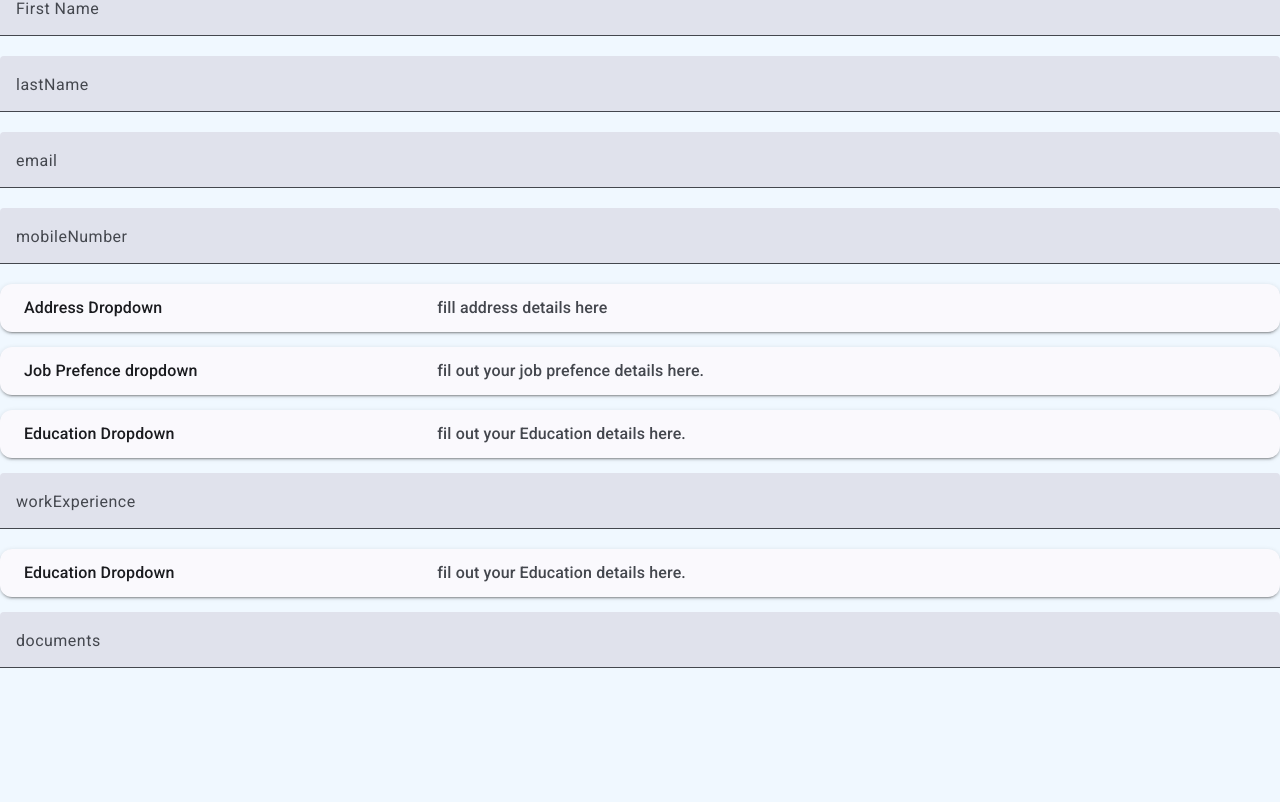
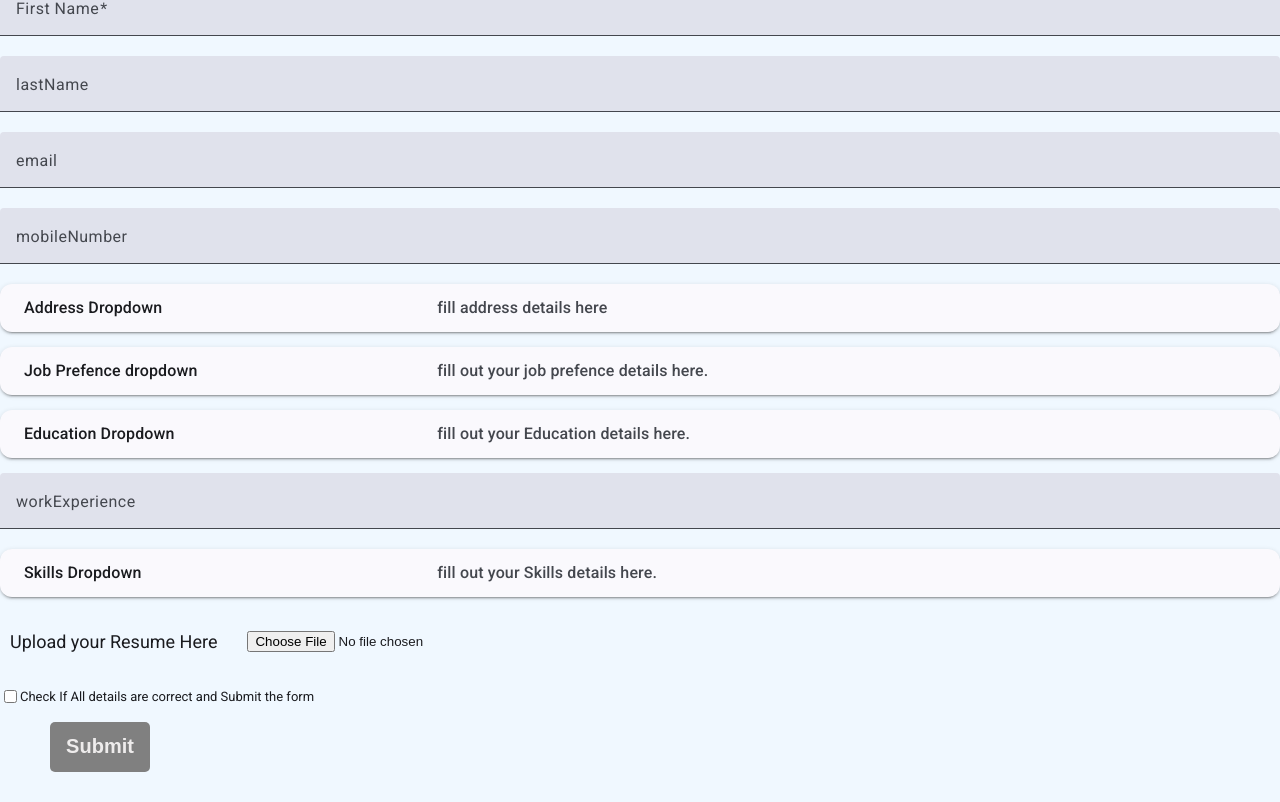
Before and after one commit to viveksharma1218/jobSearch, an Angular app in the folder ecomm/: page /apply in a window 1280 px wide. Shown: the part 212-1014 px from the top of the page. Before the commit the page ends 900 px from the top, so only its background shows below. Built offline with nearby package versions, Linux system fonts and the light colour scheme.

Commit message:
submit button added and listening to ngSubmit event.Some Builtin Validators applied.

```diff
--- a/ecomm/src/app/apply/apply.css
+++ b/ecomm/src/app/apply/apply.css
@@ -10,3 +10,43 @@
 .dropdown{
   margin-bottom:15px;
 }
+.submitButtonDiv{
+  height:80px;
+  margin-bottom:50px;
+}
+.submitButton{
+  width:100px;
+  height:50px;
+  font-size:20px;
+  font-weight: 600;
+  color:brown;
+  border:none;
+  border-radius:5px;
+  background-color: rgb(103, 167, 188);
+  margin-left:50px;
+}
+.submitButton:hover{
+  background-color: rgb(121, 200, 226);
+  cursor:pointer;
+}
+.submitButton:disabled{
+  background-color: gray;
+  color:rgb(238, 236, 236);
+  cursor:not-allowed;
+}
+.uploadDiv{
+  padding-left:10px;
+  height:60px;
+  display:flex;
+  align-items: center;
+}
+.uploadLabel{
+  font-size:18px;
+  margin-right:30px;
+}
+.checkbox{
+  font-size:13px;
+  height:50px;
+  display:flex;
+  align-items: center;
+}
--- a/ecomm/src/app/apply/apply.html
+++ b/ecomm/src/app/apply/apply.html
@@ -1,6 +1,5 @@
-
-form{{jobApplicationForm.pristine|json}}
-{{jobApplicationForm.value | json}}
+<strong>formValues</strong>{{jobApplicationForm.value | json}}
+<strong>formValid:</strong>{{jobApplicationForm.valid|json}}
 
 <div class="job-application-container">
   <div class="header">
@@ -8,7 +7,7 @@ form{{jobApplicationForm.pristine|json}}
     <p>Please fill out the form below to apply for the position</p>
   </div>
 
-<form [formGroup]="jobApplicationForm">
+<form [formGroup]="jobApplicationForm" (ngSubmit)="applyJob()">
 
     <div>
           <mat-form-field class="example-full-width">
@@ -31,12 +30,12 @@ form{{jobApplicationForm.pristine|json}}
     <div>
         <mat-form-field class="example-full-width">
             <mat-label for="mobileNumber">mobileNumber</mat-label>
-        <input type="text" matInput id="mobileNumber" formControlName="mobileNumber" >
+        <input type="number" matInput id="mobileNumber" formControlName="mobileNumber" >
         </mat-form-field>
 
     </div>
     <div class="addressGroup" formGroupName="address" class="dropdown">
-        <mat-accordion>
+<mat-accordion>
   <mat-expansion-panel hideToggle>
     <mat-expansion-panel-header>
       <mat-panel-title> Address Dropdown </mat-panel-title>
@@ -75,7 +74,7 @@ form{{jobApplicationForm.pristine|json}}
         <div>
             <mat-form-field class="example-full-width">
                    <mat-label for="zipCode">zipCode</mat-label>
-            <input type="text" matInput id="zipCode" formControlName="zipCode">
+            <input type="number" matInput id="zipCode" formControlName="zipCode">
             </mat-form-field>
 
         </div>
@@ -89,7 +88,7 @@ form{{jobApplicationForm.pristine|json}}
         <mat-expansion-panel hideToggle>
         <mat-expansion-panel-header>
         <mat-panel-title> Job Prefence dropdown </mat-panel-title>
-        <mat-panel-description> fil out your job prefence details here. </mat-panel-description>
+        <mat-panel-description> fill out your job prefence details here. </mat-panel-description>
         </mat-expansion-panel-header>
         <div class="jobPreferenceGroup" >
         <div>
@@ -123,7 +122,7 @@ form{{jobApplicationForm.pristine|json}}
         <div>
             <mat-form-field class="example-full-width">
                 <mat-label for=" startDate"> startDate</mat-label>
-                <input type="text" matInput id=" startDate" formControlName="startDate">
+                <input type="date" matInput id=" startDate" formControlName="startDate">
             </mat-form-field>
 
         </div>
@@ -151,7 +150,7 @@ form{{jobApplicationForm.pristine|json}}
         <mat-expansion-panel hideToggle>
         <mat-expansion-panel-header>
         <mat-panel-title> Education Dropdown </mat-panel-title>
-        <mat-panel-description> fil out your Education details here. </mat-panel-description>
+        <mat-panel-description> fill out your Education details here. </mat-panel-description>
         </mat-expansion-panel-header>
 
         <div>
@@ -204,8 +203,8 @@ form{{jobApplicationForm.pristine|json}}
         <mat-accordion>
         <mat-expansion-panel hideToggle>
         <mat-expansion-panel-header>
-        <mat-panel-title> Education Dropdown </mat-panel-title>
-        <mat-panel-description> fil out your Education details here. </mat-panel-description>
+        <mat-panel-title> Skills Dropdown </mat-panel-title>
+        <mat-panel-description> fill out your Skills details here. </mat-panel-description>
         </mat-expansion-panel-header>
         <div>
             <mat-form-field class="example-full-width">
@@ -245,19 +244,15 @@ form{{jobApplicationForm.pristine|json}}
                </mat-expansion-panel>
     </mat-accordion>
     </div>
- <div>
-    <mat-form-field class="example-full-width">
-        <mat-label for="documents">documents</mat-label>
-        <input type="text" matInput id="documents" formControlName="documents">
-    </mat-form-field>
-
+    <div class="uploadDiv">
+        <label for="documents" class="uploadLabel">Upload your Resume Here</label>
+         <input type="file" id="documents" formControlName="documents">
     </div>
-
-     <!--
-
-
-
-
-    -->
-
+   <div class="checkbox">
+    <input type="checkbox"formControlName="tnc">
+    <label>Check If All details are correct and Submit the form</label>
+   </div>
+    <div class="submitButtonDiv">
+        <button type="submit" [disabled]="jobApplicationForm.invalid" class="submitButton">Submit</button>
+    </div>
 </form>
--- a/ecomm/src/app/apply/apply.ts
+++ b/ecomm/src/app/apply/apply.ts
@@ -1,5 +1,5 @@
 import { Component,OnInit } from '@angular/core';
-import { FormBuilder,FormGroup,ReactiveFormsModule } from '@angular/forms';
+import { FormBuilder,FormGroup,ReactiveFormsModule, Validators } from '@angular/forms';
 import { JsonPipe } from '@angular/common';
 import {MatInputModule} from '@angular/material/input';
 import {MatFormFieldModule} from '@angular/material/form-field';
@@ -18,17 +18,17 @@ export class Apply implements OnInit {
 
   ngOnInit(): void {
       this.jobApplicationForm = this.fb.group({
-        firstName:[''],
-        lastName:[''],
-        email:[''],
+        firstName:['',[Validators.required]],
+        lastName:['',[Validators.max(5)]],
+        email:['',[Validators.email]],
         mobileNumber:[''],
         address:this.fb.group({
           addressLine1:[''],
           addressLine2:[''],
           city:[''],
           state:[''],
-          zipCode:[''],
-          country:[''],
+          zipCode:['',[Validators.max(6)]],
+          country:[{value:'India', disabled:true,}],
         }),
         jobPreference:this.fb.group({
           desiredPosition:[''],
@@ -55,7 +55,14 @@ export class Apply implements OnInit {
           certification:[''],
         }),
         documents:[''],
+        tnc:['',[Validators.required]],
       })
+  }
+  applyJob(){
+    //console.log(this.jobApplicationForm.value);
+    // .value can not access disabled value. For example here we want <input> related country to have value India and we disable
+    // it so user can not input other coutry name. the getRawValue method can access country input also.
+    console.log(this.jobApplicationForm.getRawValue())
   }
 
 }
```
